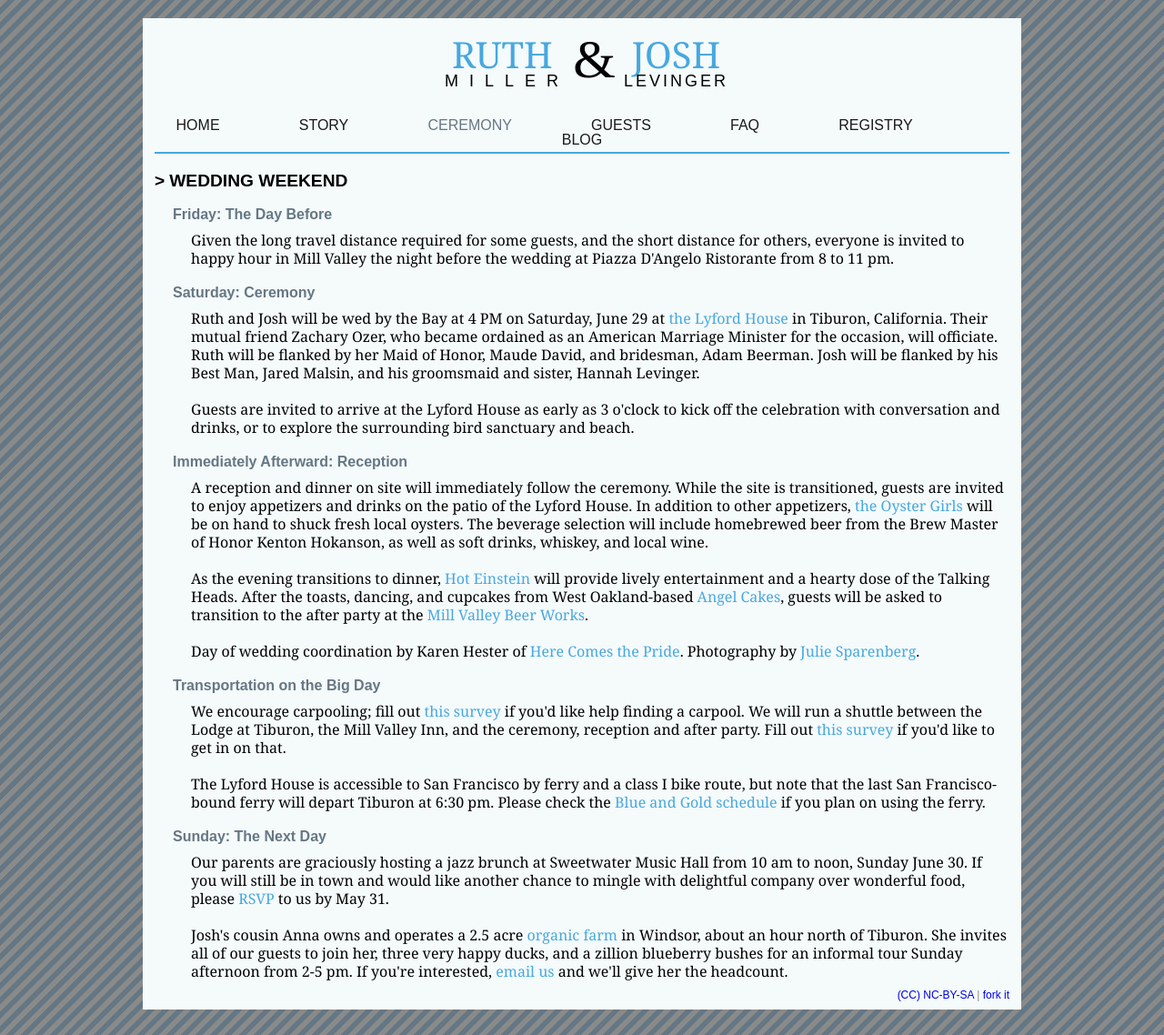
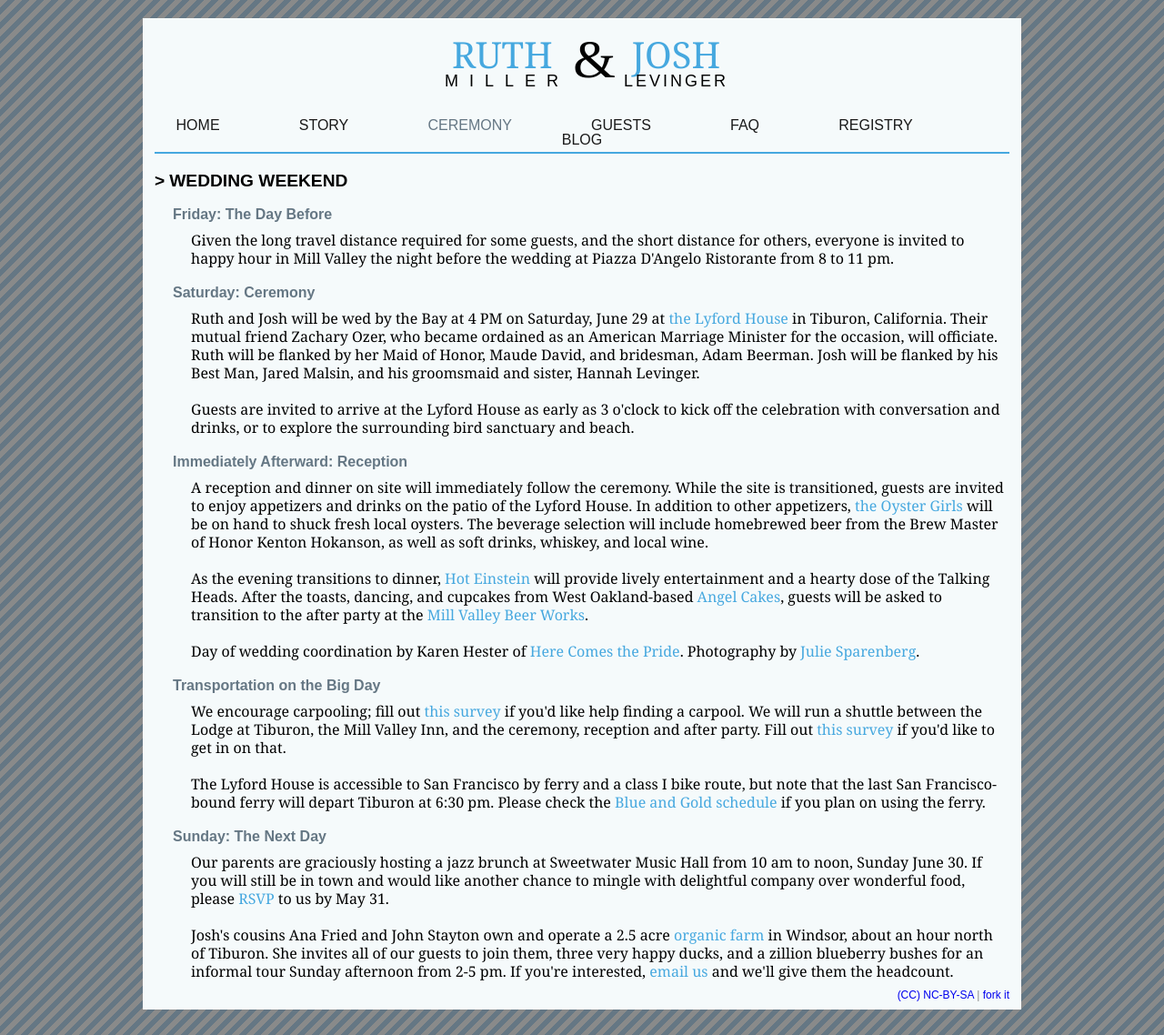
Before and after one commit to jlev/ruthandjosh, a Jekyll site: the page built from wedding.html, in a window 1280 px wide. Shown: the whole page at 91% size. Built offline with Jekyll 4.4.1, drawn with Linux system fonts in a browser that asks for light colours; nearby versions of some CDN libraries; Markdown is read by kramdown in place of the engine named in the settings.

Commit message:
correction

```diff
--- a/wedding.html
+++ b/wedding.html
@@ -34,6 +34,6 @@ permalink: /wedding/
 
 <p>Our parents are graciously hosting a jazz brunch at Sweetwater Music Hall from 10 am to noon, Sunday June 30. If you will still be in town and would like another chance to mingle with delightful company over wonderful food, please <a href="mailto:us@ruthandjosh.net">RSVP</a> to us by May 31.</p>
 
-<p>Josh's cousin Anna owns and operates a 2.5 acre <a href="http://goldennectar.com/">organic farm</a> in Windsor, about an hour north of Tiburon. She invites all of our guests to join her, three very happy ducks, and a zillion blueberry bushes for an informal tour Sunday afternoon from 2-5 pm. If you're interested, <a href="mailto:us@ruthandjosh.net">email us</a> and we'll give her the headcount.</p>
+<p>Josh's cousins Ana Fried and John Stayton own and operate a 2.5 acre <a href="http://goldennectar.com/">organic farm</a> in Windsor, about an hour north of Tiburon. She invites all of our guests to join them, three very happy ducks, and a zillion blueberry bushes for an informal tour Sunday afternoon from 2-5 pm. If you're interested, <a href="mailto:us@ruthandjosh.net">email us</a> and we'll give them the headcount.</p>
 
 </div>
```
